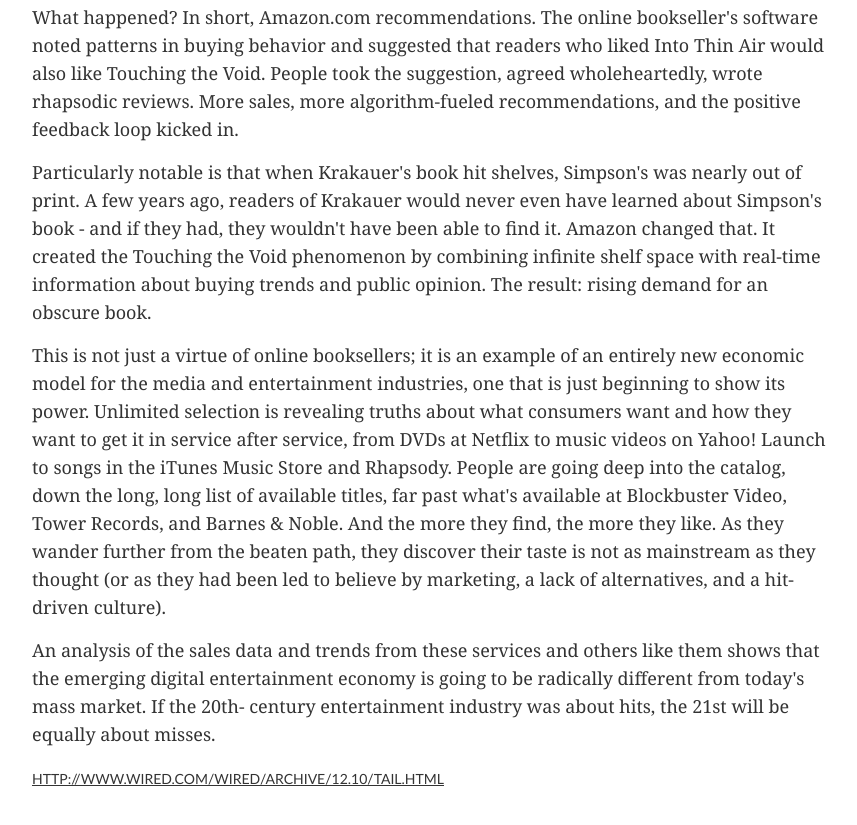
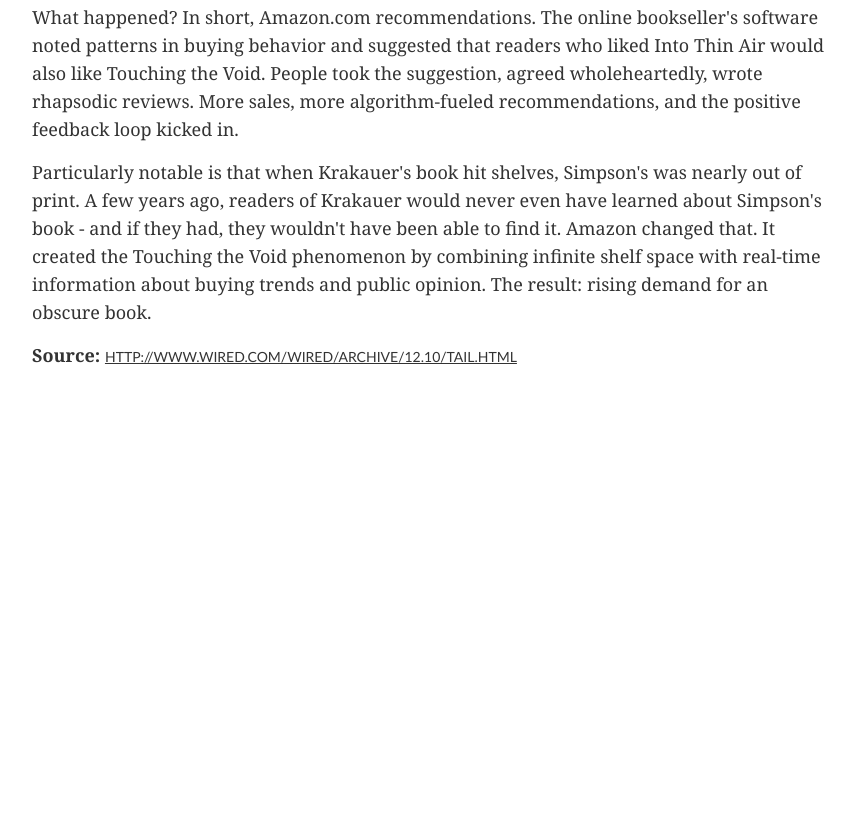
Before and after one commit to michael-lynch/reading-time, a plain HTML site: page demo/index.html in a window 1280 px wide. Shown: the part 517-1342 px from the top of the page, without its empty margins (96-953 px from the left). After the commit the page ends 966 px from the top, so only its background shows below. Drawn offline with nearby package versions, Linux system fonts and the light colour scheme.

Commit message:
updated demo

```diff
--- a/demo/index.html
+++ b/demo/index.html
@@ -74,18 +74,9 @@
 			Simpson's book - and if they had, they wouldn't have been able to find it. Amazon changed that. It created the Touching the Void phenomenon by combining infinite shelf space
 			with real-time information about buying trends and public opinion. The result: rising demand for an obscure book.</p>
 
-			<p>This is not just a virtue of online booksellers; it is an example of an entirely new economic model for the media and entertainment industries, one that is just beginning to show its power.
-			Unlimited selection is revealing truths about what consumers want and how they want to get it in service after service, from DVDs at Netflix to music videos on Yahoo! Launch to songs in the
-			iTunes Music Store and Rhapsody. People are going deep into the catalog, down the long, long list of available titles, far past what's available at Blockbuster Video, Tower Records, and
-			Barnes & Noble. And the more they find, the more they like. As they wander further from the beaten path, they discover their taste is not as mainstream as they thought (or as they had been
-			led to believe by marketing, a lack of alternatives, and a hit-driven culture).</p>
-
-			<p>An analysis of the sales data and trends from these services and others like them shows that the emerging digital entertainment economy is going to be radically different from today's
-			mass market. If the 20th- century entertainment industry was about hits, the 21st will be equally about misses.</p>
-
 		</article>
 
-		<p><em><a href="http://www.wired.com/wired/archive/12.10/tail.html" target="_blank">http://www.wired.com/wired/archive/12.10/tail.html</a></em></p>
+		<p><strong>Source:</strong> <em><a href="http://www.wired.com/wired/archive/12.10/tail.html" target="_blank">http://www.wired.com/wired/archive/12.10/tail.html</a></em></p>
 
 		<script src="//ajax.googleapis.com/ajax/libs/jquery/1.9.0/jquery.min.js"></script>
 
```
